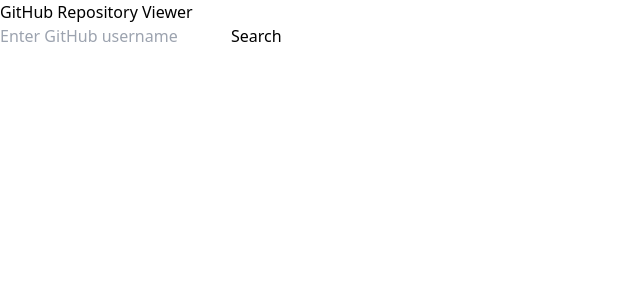
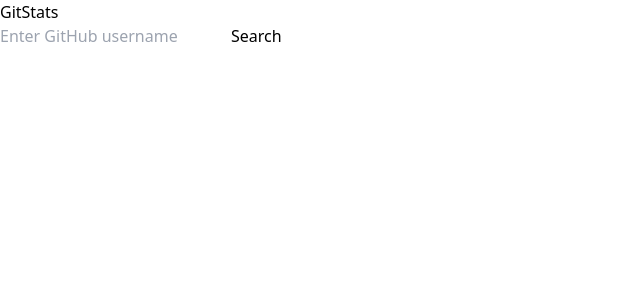
Before and after one commit to haxybaxy/githubstats, a React (Vite) app: page / in a window 1280 px wide. Shown: the top 300 px of the page, without its empty margins (0-640 px from the left). Built offline with nearby package versions, Linux system fonts and the light colour scheme.

Commit message:
getting 100 repos

```diff
--- a/src/App.tsx
+++ b/src/App.tsx
@@ -18,7 +18,7 @@
 const GET_USER_REPOS = gql`
   query GetUserRepositories($username: String!) {
     user(login: $username) {
-      repositories(first: 10, orderBy: { field: UPDATED_AT, direction: DESC }) {
+      repositories(first: 100, orderBy: { field: STARGAZERS, direction: DESC }) {
         nodes {
           id
           name
@@ -56,7 +56,7 @@
       <div className="max-w-7xl mx-auto px-4 sm:px-6 lg:px-8">
         <div className="text-center">
           <h1 className="text-3xl font-bold text-gray-900 sm:text-4xl">
-            GitHub Repository Viewer
+            GitStats
           </h1>
           <form onSubmit={handleSearch} className="mt-8">
             <input
```
